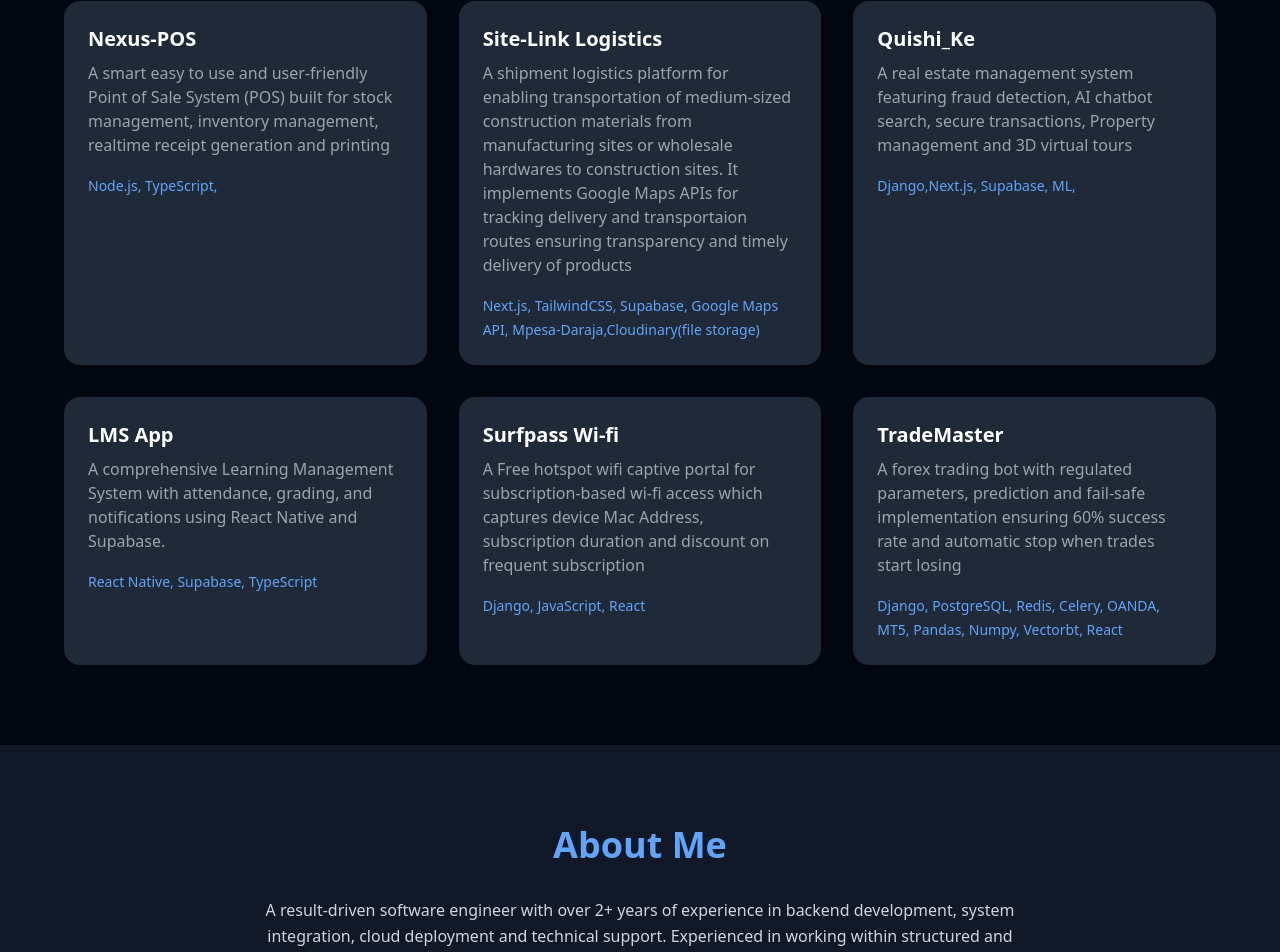
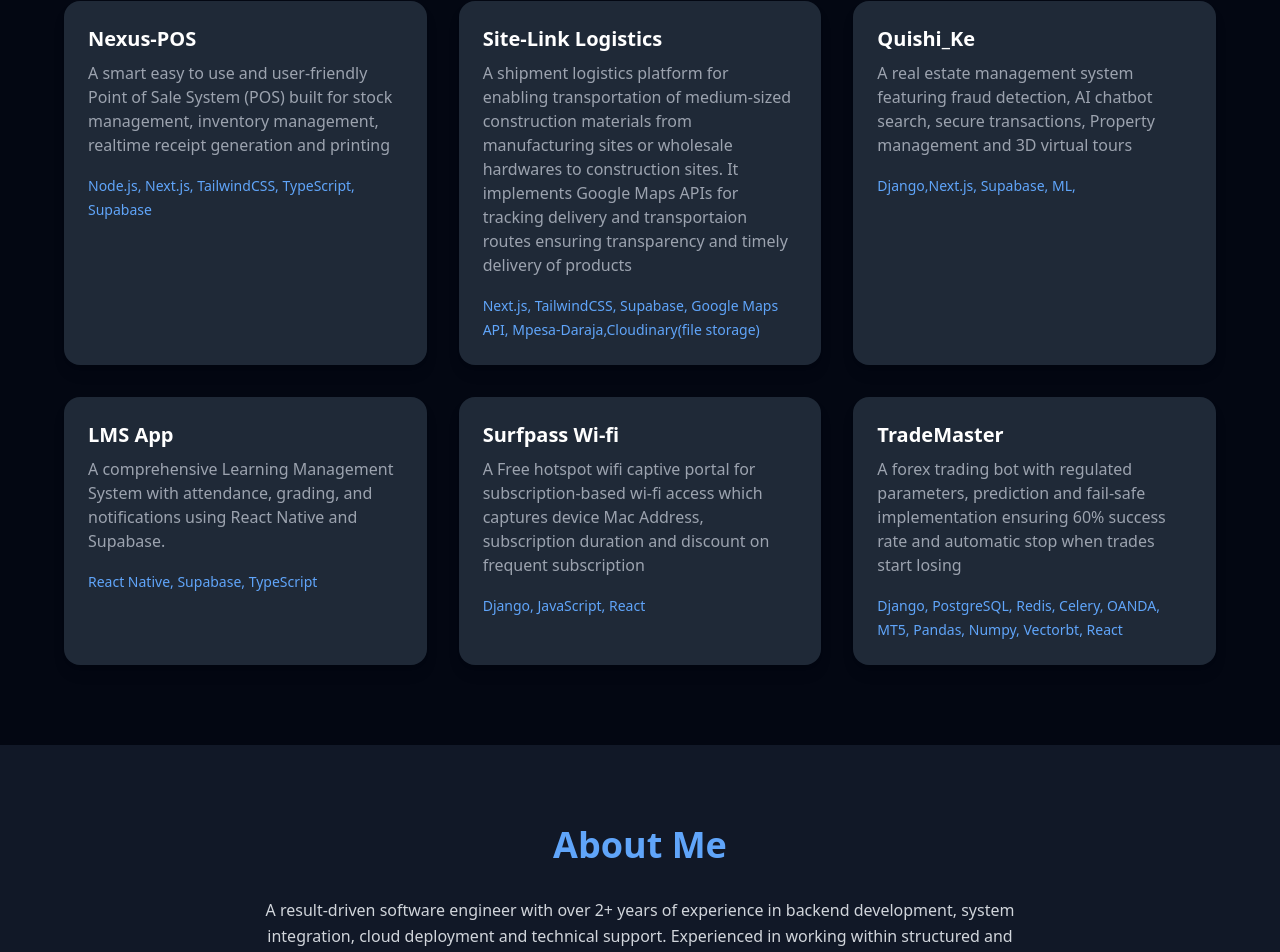
Before and after one commit to Cptzeph23/MyPortfolio, a React (Create React App) app: page / in a window 1280 px wide. Shown: the part 1047-1999 px from the top of the page. Built offline with nearby package versions, Linux system fonts and the light colour scheme.

Commit message:
Modify tech stack for Nexus-POS project
Updated technologies used in the Nexus-POS project.

```diff
--- a/src/components/Projects.jsx
+++ b/src/components/Projects.jsx
@@ -5,7 +5,7 @@ const projects = [
     title: "Nexus-POS",
     description:
       "A smart easy to use and user-friendly Point of Sale System (POS) built for stock management, inventory management, realtime receipt generation and printing",
-    tech: "Node.js, TypeScript, ",
+    tech: "Node.js, Next.js, TailwindCSS, TypeScript, Supabase ",
   },
     {
     title: "Site-Link Logistics",
```
